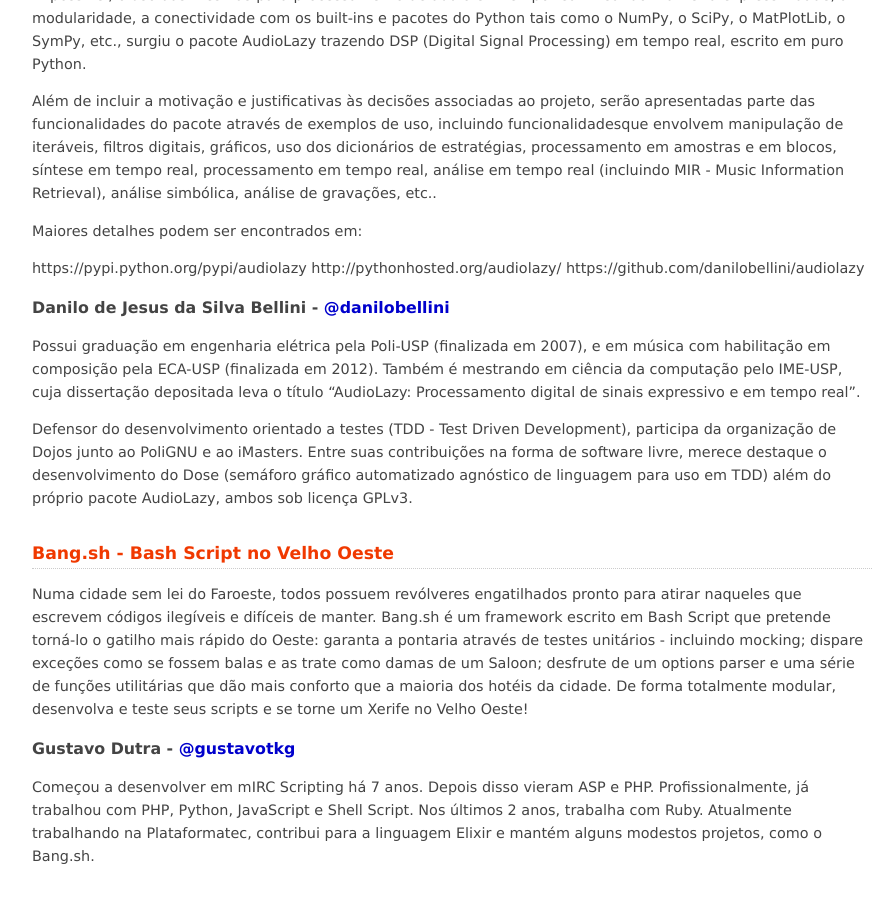
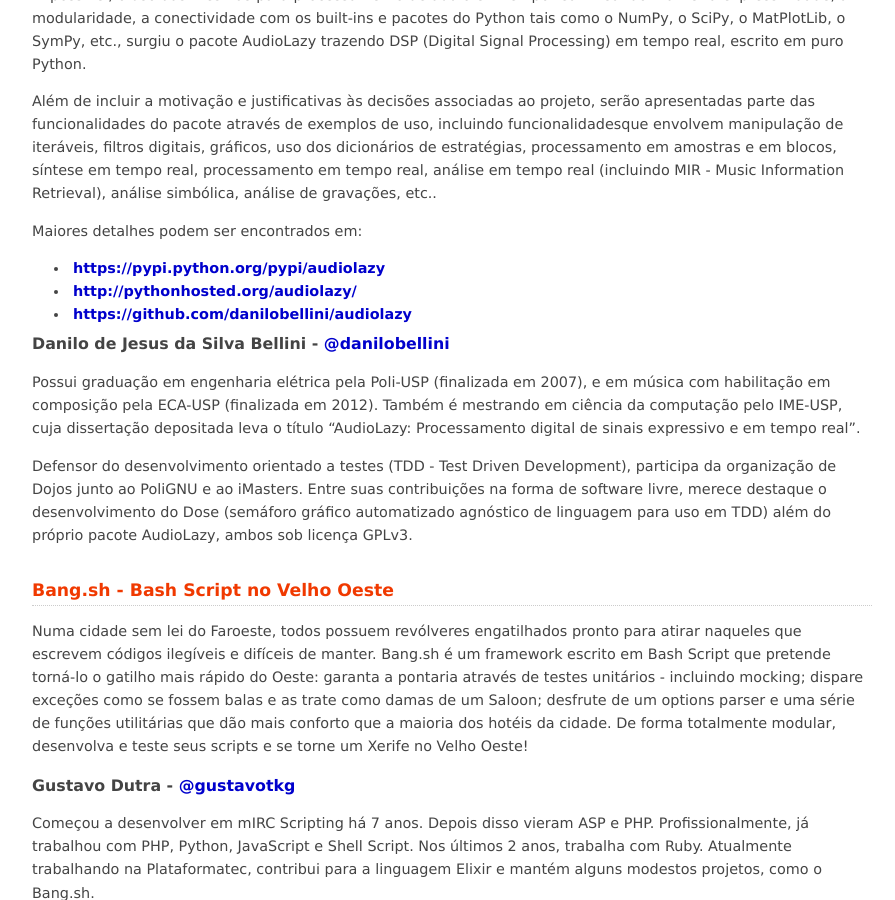
Before and after one commit to devinsampa/devinsampa.github.io, a Jekyll site: the page built from 2013/index.html, in a window 1280 px wide and 900 px high, scrolled down 346 px. Shown: the whole window, without its empty margins (188-1083 px from the left). Built offline with Jekyll 4.4.1, drawn with Linux system fonts in a browser that asks for light colours; nearby versions of some CDN libraries.

Commit message:
mapa na home

```diff
--- a/2013/index.html
+++ b/2013/index.html
@@ -13,7 +13,11 @@
 
 	<p>Maiores detalhes podem ser encontrados em:</p>
 
-	<p>https://pypi.python.org/pypi/audiolazy http://pythonhosted.org/audiolazy/ https://github.com/danilobellini/audiolazy</p>
+	<ul>
+		<li><a href="https://pypi.python.org/pypi/audiolazy">https://pypi.python.org/pypi/audiolazy</a></li>
+		<li><a href="http://pythonhosted.org/audiolazy/">http://pythonhosted.org/audiolazy/</a> </li>
+		<li><a href="https://github.com/danilobellini/audiolazy">https://github.com/danilobellini/audiolazy</a></li>
+		</ul>
 
 	<h3 id='danilobellini'>Danilo de Jesus da Silva Bellini - <a href='http://twitter.com/danilobellini' title='Siga Danilo de Jesus da Silva Bellini  no Twitter'>@danilobellini</a></h3>
 
--- a/_layouts/default.html
+++ b/_layouts/default.html
@@ -35,11 +35,8 @@
   {{ content }}
   {% include lateral.html %}
   {% include footer.html %}
-  <script src="//ajax.googleapis.com/ajax/libs/jquery/1.7.2/jquery.min.js" type="text/javascript" charset="utf-8"></script>
-  <script type="text/javascript" async="" src="./javascripts/ga.js"></script>
   <script type="text/javascript">
     {% include google_analytics.js %}
-    {% include google_maps.js %}
   </script>
 </body>
 </html>
```
Also changed, not shown: _includes/google_maps.js (deleted, +0 -10 lines), _includes/local.html (added, +8 -0 lines), index.html (+1 -8 lines).
